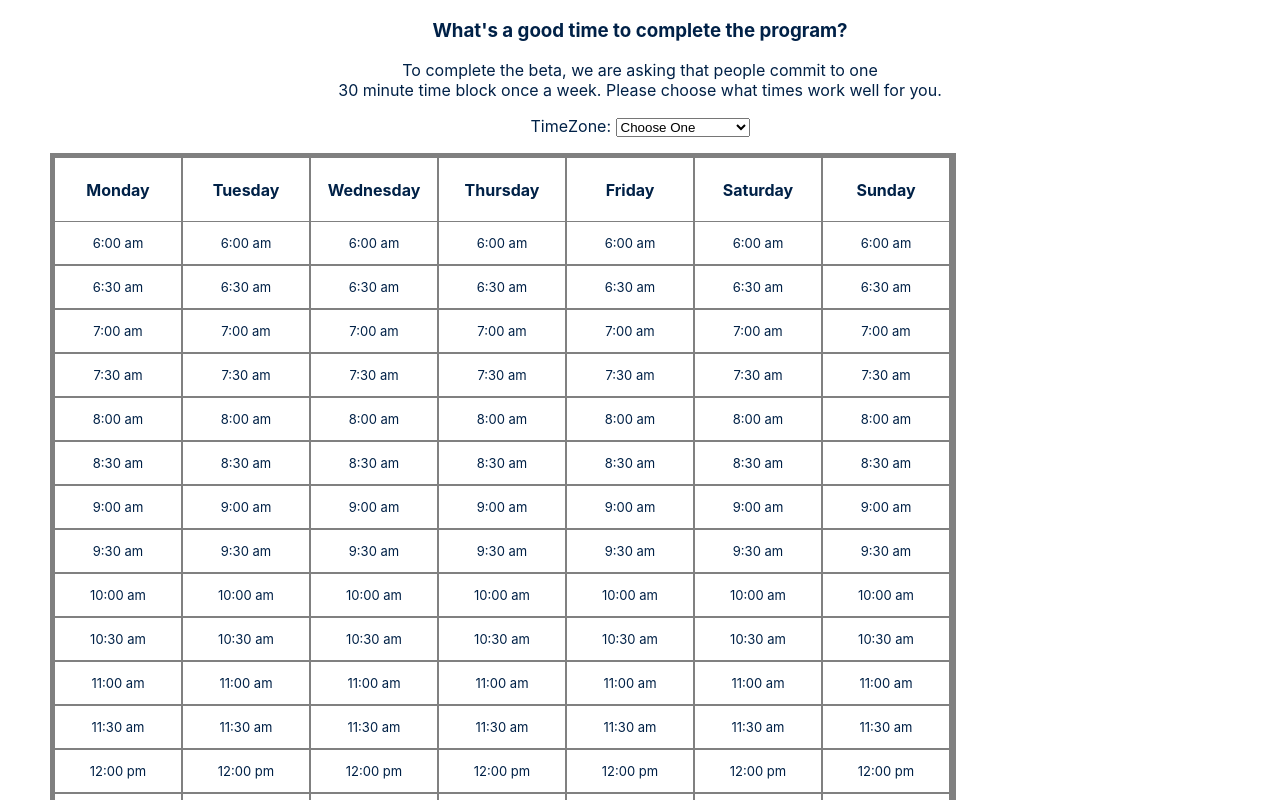
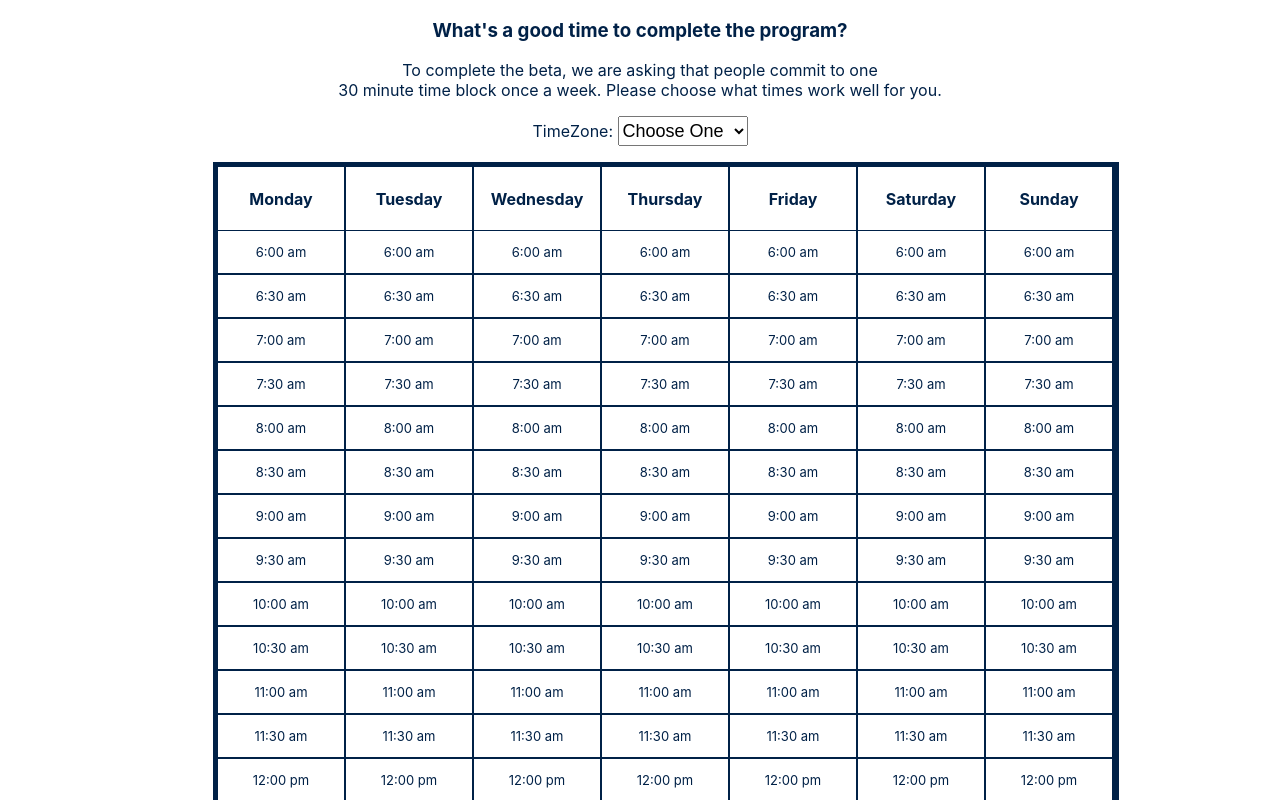
Before and after one commit to build-week-flex-together/frontend-max, a React (Create React App) app: page /user-schedule in a window 1280 px wide. Shown: the top 800 px of the page. Built offline with nearby package versions, Linux system fonts and the light colour scheme.

Commit message:
Little more styling and touch

```diff
--- a/src/App.css
+++ b/src/App.css
@@ -62,6 +62,10 @@
 
 }
 
+.selection-button.selected {
+  background-color: #002147;
+  }
+
 body {
   color: #002147
 }
@@ -74,4 +78,20 @@ input {
   height: 30px;
   width: 300px;
   font-size: 24px;
+  margin-top: 20px;
+  border-radius: 5px;
 }
+
+select {
+ height: 30px;
+ width: 130px;
+ font-size: 18px;
+
+}
+
+.choose-button {
+  display: flex;
+  margin-right: 350px;
+  margin-left: 350px;
+  justify-content: space-evenly
+}
--- a/src/components/BuddyCompleted.js
+++ b/src/components/BuddyCompleted.js
@@ -3,10 +3,10 @@ import React from 'react';
 const BuddyCompleted = () => {
     return (
         <div>
-            <h3> Thank you! For the next 4 weeks you and [user 1] <br/>
+            <h3> Thank you! For the next 4 weeks you and Sylvia <br/>
             will be working out at
              </h3>
-             <h1>{/* this is the time agreed on */}</h1>
+             <h1>BACKEND MAGIC 🧙‍♀️ WOULDVE BEEN HERE</h1>
              <h3>Don't worry, we'll send you a reminder email and text.</h3>
         </div>
      );
--- a/src/components/BuddySchedule.js
+++ b/src/components/BuddySchedule.js
@@ -17,7 +17,7 @@ class BuddySchedule extends React.Component {
     render() {
     return (
         <div>
-            <h3>Here are some good times for USER1, do any of these work for you?</h3>
+            <h3>Here are some good times for Sylvia, do any of these work for you?</h3>
             <p>To complete the beta we are asking that people commit to one <br/>
              30 minute time block once a week. Please choose what times work well for you.`</p>
 
--- a/src/components/Contact.js
+++ b/src/components/Contact.js
@@ -1,4 +1,5 @@
 import React from 'react';
+
 
 const Contact = () => {
     return (
@@ -7,9 +8,9 @@ const Contact = () => {
              that works for both of you. Let's try thing the old <br/>
              fashioned way.
               </h3>
-              <h2>Call Benji and figure out a time that works</h2>
-              <h3>What time works?</h3>
-              <button>Submit</button>
+              <h2>Call Sylvia and figure out a time that works.</h2>
+
+
         </div>
      );
 }
--- a/src/components/UserSchedule.css
+++ b/src/components/UserSchedule.css
@@ -4,8 +4,8 @@ flex-direction: row;
 justify-content: center;
 justify-content: space-evenly;
 width: 70%;
-border: 5px solid gray;
-margin-left: 50px;
+border: 5px solid #002147;
+margin-left: 213px;
 margin-right: 50px;
 
 
@@ -13,14 +13,14 @@ margin-right: 50px;
 }
 
 .column {
-   border-right: 2px solid gray;
+   border-right: 2px solid #002147;
    width: 150px;
 
 }
 
 .time {
-    border-bottom: 1px solid gray;
-    border-top: 1px solid gray;
+    border-bottom: 1px solid #002147;
+    border-top: 1px solid #002147;
     font-size: 13px;
     cursor: pointer;
 
@@ -45,6 +45,7 @@ button {
     padding: 9px 15px;
 
     width: 150px;
+    margin-bottom: 15px;
 
 }
 
--- a/src/components/UserSelection.js
+++ b/src/components/UserSelection.js
@@ -28,10 +28,13 @@ handleUser = (event) => {
     render() {
     return (
         <div>
-            <h2>Who Are You?</h2>
-            <h4>Choose 1:</h4>
+            <h1>Who Are You?</h1>
+            <h4 className='choose1'>Choose 1:</h4>
+            <div className='choose-button'>
         <button className='selection-button' value={false} onClick={this.handleUser}>I am interested in low impact exercise</button>
+
         <button className='selection-button' value={true} onClick={this.handleUser}>I want to be a companion to my loved one/friend who needs to do low impact exercise</button>
+        </div>
        <br/>
        <br/>
        <Link to='/user-input' className='link-button'><button>Next</button></Link>
```
